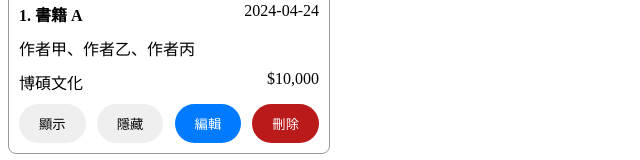
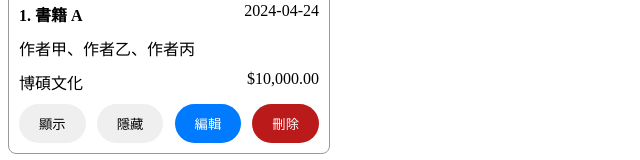
Before and after one commit to ChenPeiXuan000/mcu-112-2-web-11130145, an Angular app: page / in a window 1280 px wide. Shown: the part 252-412 px from the top of the page, without its empty margins (0-640 px from the left). Built offline with nearby package versions, Linux system fonts and the light colour scheme.

Commit message:
feat(product): 利用 CurrencyPipe 顯示售價

```diff
--- a/src/app/app.component.html
+++ b/src/app/app.component.html
@@ -6,4 +6,5 @@
   [(isShow)]="isShow"
   [imgUrl]="imgUrl"
   [createDate]="createDate"
+  [price]="price"
 ></app-product-card>
--- a/src/app/app.component.ts
+++ b/src/app/app.component.ts
@@ -16,4 +16,5 @@ export class AppComponent {
   isShow = true;
   imgUrl = 'https://api.fnkr.net/testimg/200x200/DDDDDD/999999/?text=img';
   createDate = new Date();
+  price = 10000;
 }
--- a/src/app/product-card/product-card.component.html
+++ b/src/app/product-card/product-card.component.html
@@ -6,7 +6,7 @@
 <div>{{ authors }}</div>
 <div class="company">
   <span>{{ company }}</span>
-  <span>$10,000</span>
+  <span>{{ price | currency }}</span>
 </div>
 <div class="button">
   <button type="button" (click)="onSetDisplay(true)">顯示</button>
--- a/src/app/product-card/product-card.component.ts
+++ b/src/app/product-card/product-card.component.ts
@@ -1,10 +1,10 @@
-import { DatePipe } from '@angular/common';
+import { CurrencyPipe, DatePipe } from '@angular/common';
 import { Component, EventEmitter, Input, Output, booleanAttribute, numberAttribute } from '@angular/core';
 
 @Component({
   selector: 'app-product-card',
   standalone: true,
-  imports: [DatePipe],
+  imports: [DatePipe, CurrencyPipe],
   templateUrl: './product-card.component.html',
   styleUrl: './product-card.component.css',
 })
@@ -21,6 +21,7 @@ export class ProductCardComponent {
   isShowChange = new EventEmitter<boolean>();
 
   @Input() createDate!: Date;
+  @Input({ transform: numberAttribute }) price!: number;
 
   onSetDisplay(isShow: boolean): void {
     this.isShowChange.emit(isShow);
```
